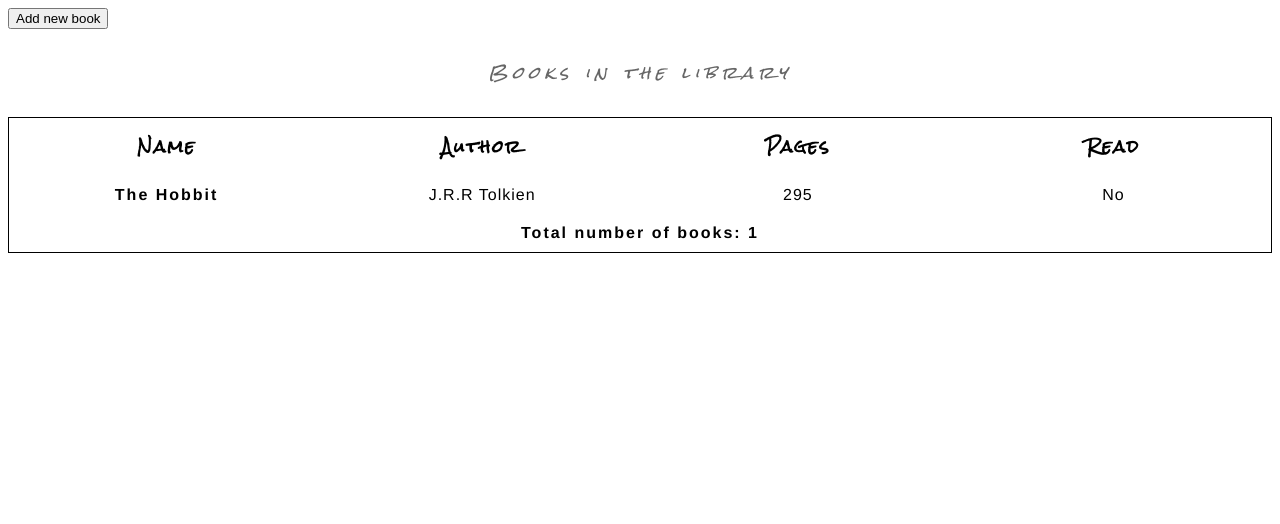
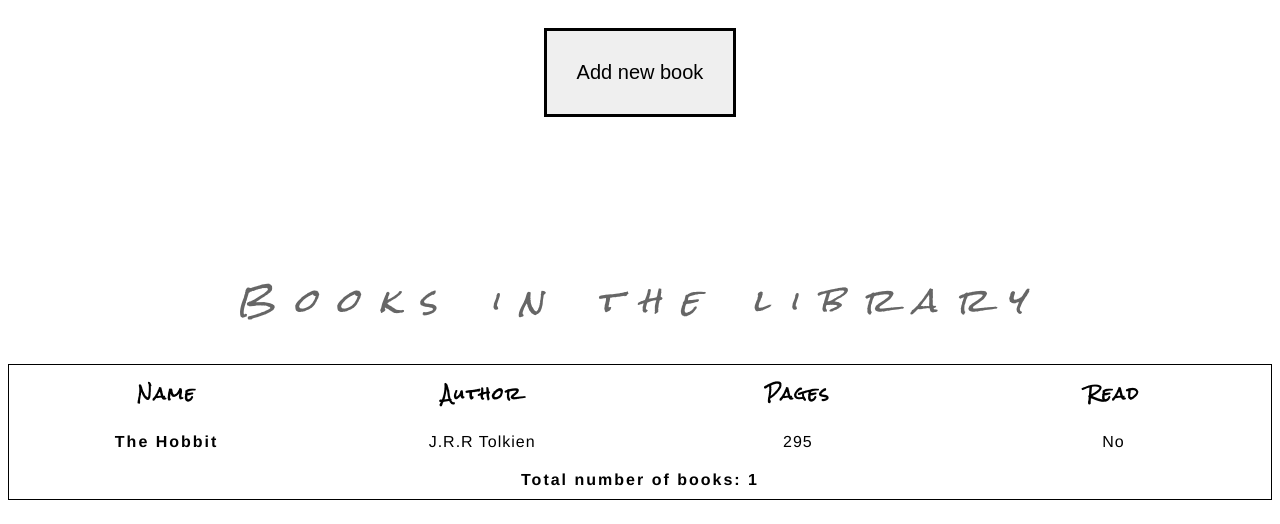
Before and after one commit to rajibmalik/library, a plain HTML site: page index.html in a window 1280 px wide. Drawn offline with Linux system fonts and the light colour scheme.

Commit message:
Updated styles

```diff
--- a/Library.js
+++ b/Library.js
@@ -37,11 +37,12 @@ export class Library {
     const row = document.createElement("tr");
 
     const header = document.createElement("th");
+    tableFooter.innerHTML = "";
     header.textContent = `Total number of books: ${this.myLibrary.length} `;
     header.setAttribute("colspan", "4");
 
     row.append(header);
 
-    tableFooter.append(row); // Don't forget to append the row to the tableBody!
+    tableFooter.append(row);
   }
 }
--- a/index.html
+++ b/index.html
@@ -13,7 +13,10 @@
     <script type="module" src="script.js" defer></script>
   </head>
   <body>
-    <button id="addBookBtn">Add new book</button>
+    <div id="buttonContainer">
+      <button id="addBookBtn">Add new book</button>
+    </div>
+
     <div id="formContainer"></div>
     <table id="bookTable">
       <caption>
--- a/styles.css
+++ b/styles.css
@@ -29,9 +29,48 @@ thead th {
 
 caption {
   font-family: "Rock Salt", cursive;
+  font-size: 2rem;
   padding: 25px;
   font-style: italic;
   color: #666;
   text-align: center;
-  letter-spacing: 5px;
+  letter-spacing: 20px;
 }
+
+#buttonContainer {
+  display: flex;
+  justify-content: center;
+  align-items: center;
+  padding: 20px;
+}
+
+#addBookBtn {
+  padding: 30px;
+  display: flex;
+  justify-content: center;
+  font-size: 1.25rem;
+  border: 0.2rem solid black;
+  cursor: pointer;
+}
+
+button:hover {
+  opacity: 60%;
+}
+
+#formContainer {
+  display: flex;
+  justify-content: center;
+  align-items: center;
+  padding: 50px;
+}
+
+form {
+  display: flex;
+  flex-direction: row;
+  gap: 10px;
+  font-size: 2rem;
+}
+
+form > *:nth-child(2n) {
+  margin-right: 20px;
+}
```
